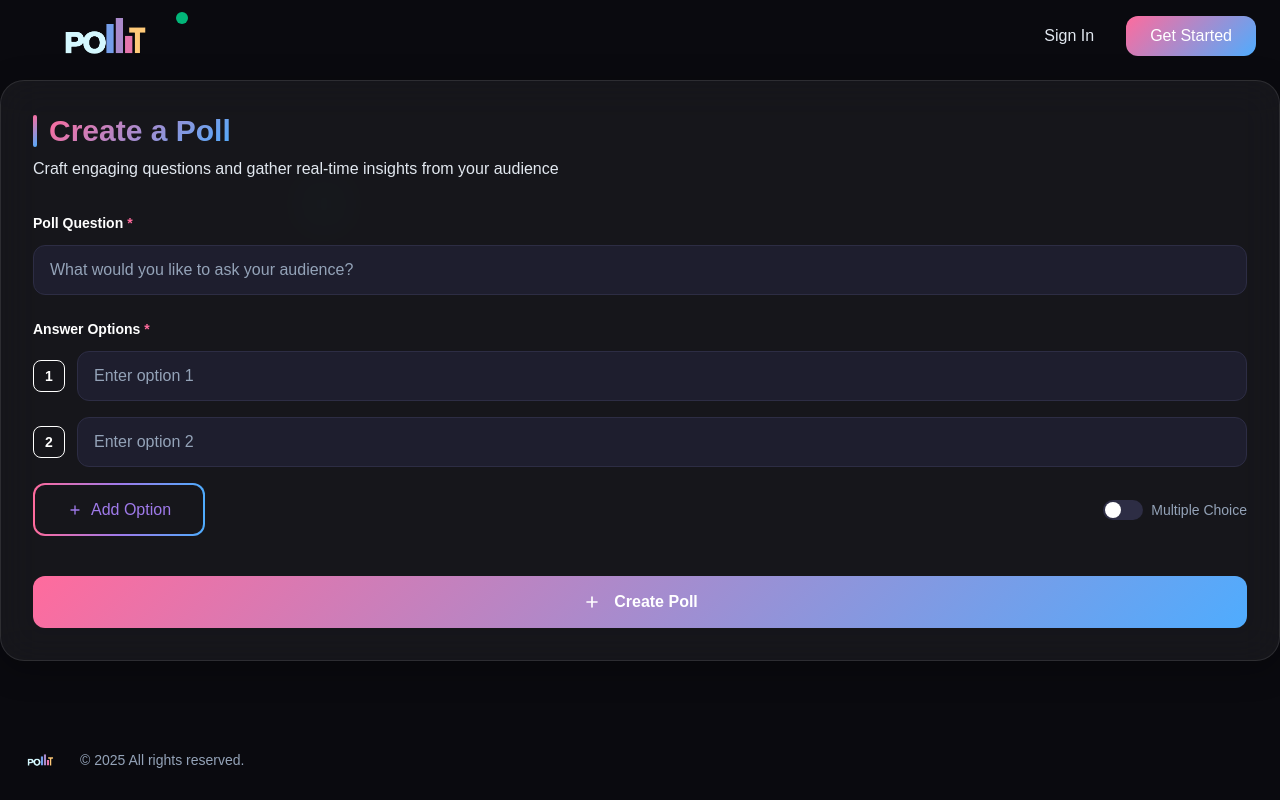
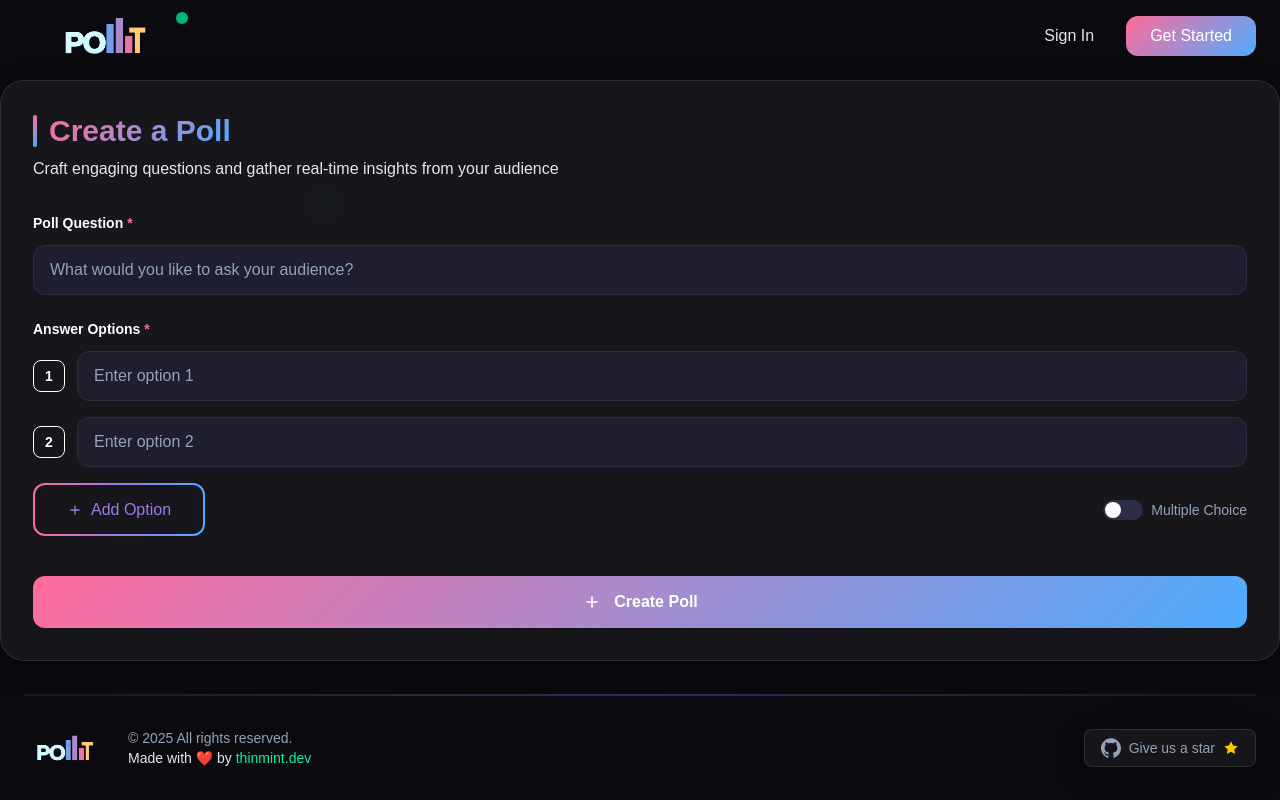
Before and after one commit to thinmintdev/poll.it, a Next.js app: page /create in a window 1280 px wide. Built offline with nearby package versions, Linux system fonts and the light colour scheme.

Commit message:
feat: Add Poppins font and update Footer component styling

```diff
--- a/src/app/globals.css
+++ b/src/app/globals.css
@@ -43,6 +43,14 @@
   /* Legacy variables for compatibility */
   --background: #0a0a0f;
   --foreground: #ffffff;
+
+  /* Font family */
+  --font-poppins: 'Poppins', system-ui, -apple-system, sans-serif;
+}
+
+/* Base styles */
+body {
+  font-family: var(--font-poppins);
 }
 
 /* Custom Tailwind classes */
@@ -61,6 +69,9 @@
   .text-app-secondary { color: var(--text-secondary); }
   .text-app-muted { color: var(--text-muted); }
   .text-app-faded { color: var(--text-faded); }
+
+  /* Font utilities */
+  .font-poppins { font-family: var(--font-poppins); }
 
   /* Cotton candy accent colors */
   .text-cotton-pink { color: var(--cotton-candy-pink); }
--- a/src/app/layout.tsx
+++ b/src/app/layout.tsx
@@ -1,17 +1,14 @@
 import type { Metadata } from "next";
-import { Geist, Geist_Mono } from "next/font/google";
+import { Poppins } from "next/font/google";
 import Header from '@/components/Header';
 import Footer from '@/components/Footer';
 import "./globals.css";
 
-const geistSans = Geist({
-  variable: "--font-geist-sans",
+const poppins = Poppins({
+  weight: ['300', '400', '500', '600', '700', '800'],
   subsets: ["latin"],
-});
-
-const geistMono = Geist_Mono({
-  variable: "--font-geist-mono",
-  subsets: ["latin"],
+  variable: "--font-poppins",
+  display: 'swap',
 });
 
 export const metadata: Metadata = {
@@ -32,7 +29,7 @@
   return (
     <html lang="en">
       <body
-        className={`${geistSans.variable} ${geistMono.variable} antialiased bg-app-primary text-app-primary min-h-screen flex flex-col`}
+        className={`${poppins.variable} antialiased bg-app-primary text-app-primary min-h-screen flex flex-col font-poppins`}
       >
         {/* Background decorative elements */}
         <div className="fixed inset-0 overflow-hidden pointer-events-none">
--- a/src/components/Footer.tsx
+++ b/src/components/Footer.tsx
@@ -11,9 +11,9 @@
     <footer className="bg-app-bg mt-auto">
       <div className="container mx-auto px-6">
         {/* Cotton candy gradient HR */}
-        <div className="h-px bg-gradient-to-r from-cotton-candy-pink via-cotton-candy-purple to-cotton-candy-blue mb-8"></div>
+        <div className="h-0.5 bg-gradient-to-r from-[#ff6b9d]/10 via-[#9f7aea]/30 to-[#4facfe]/10 mb-8 rounded-full"></div>
 
-        <div className="py-6">
+        <div className="pb-8">
           <div className="flex flex-col md:flex-row items-center justify-between space-y-4 md:space-y-0">
             {/* Logo and Copyright */}
             <div className="flex items-center space-x-4">
@@ -21,17 +21,35 @@
                 <Image
                   src="/poll_logo.svg"
                   alt="Poll.it Logo"
-                  width={32}
-                  height={32}
-                  className="w-8 h-8"
+                  width={100}
+                  height={100}
+                  className="w-20 h-7"
                 />
                 <span className="text-app-primary font-semibold"></span>
               </Link>
               <span className="text-app-muted text-sm">
-                © {currentYear} All rights reserved.
+                © {currentYear} All rights reserved.<br />
+                <span className="text-app-secondary">Made with ❤️ by <a className="text-cotton-mint" href='#'>thinmint.dev</a></span>
               </span>
             </div>
 
+            {/* GitHub Star */}
+            <div className="flex items-center">
+              <a
+                href="https://github.com/thinmintdev/poll.it"
+                target="_blank"
+                rel="noopener noreferrer"
+                className="group flex items-center space-x-2 glass-card px-4 py-2 rounded-lg hover:border-cotton-mint transition-all duration-300 hover:scale-105"
+              >
+                <svg className="w-5 h-5 text-app-muted group-hover:text-cotton-mint transition-colors" fill="currentColor" viewBox="0 0 24 24">
+                  <path d="M12 .297c-6.63 0-12 5.373-12 12 0 5.303 3.438 9.8 8.205 11.385.6.113.82-.258.82-.577 0-.285-.01-1.04-.015-2.04-3.338.724-4.042-1.61-4.042-1.61C4.422 18.07 3.633 17.7 3.633 17.7c-1.087-.744.084-.729.084-.729 1.205.084 1.838 1.236 1.838 1.236 1.07 1.835 2.809 1.305 3.495.998.108-.776.417-1.305.76-1.605-2.665-.3-5.466-1.332-5.466-5.93 0-1.31.465-2.38 1.235-3.22-.135-.303-.54-1.523.105-3.176 0 0 1.005-.322 3.3 1.23.96-.267 1.98-.399 3-.405 1.02.006 2.04.138 3 .405 2.28-1.552 3.285-1.23 3.285-1.23.645 1.653.24 2.873.12 3.176.765.84 1.23 1.91 1.23 3.22 0 4.61-2.805 5.625-5.475 5.92.42.36.81 1.096.81 2.22 0 1.606-.015 2.896-.015 3.286 0 .315.21.69.825.57C20.565 22.092 24 17.592 24 12.297c0-6.627-5.373-12-12-12"/>
+                </svg>
+                <span className="text-sm font-medium text-app-muted group-hover:text-cotton-mint transition-colors">Give us a star</span>
+                <svg className="w-4 h-4 text-yellow-400 group-hover:text-yellow-300 transition-colors" fill="currentColor" viewBox="0 0 24 24">
+                  <path d="M12 2l3.09 6.26L22 9.27l-5 4.87 1.18 6.88L12 17.77l-6.18 3.25L7 14.14 2 9.27l6.91-1.01L12 2z"/>
+                </svg>
+              </a>
+            </div>
 
           </div>
         </div>
```
